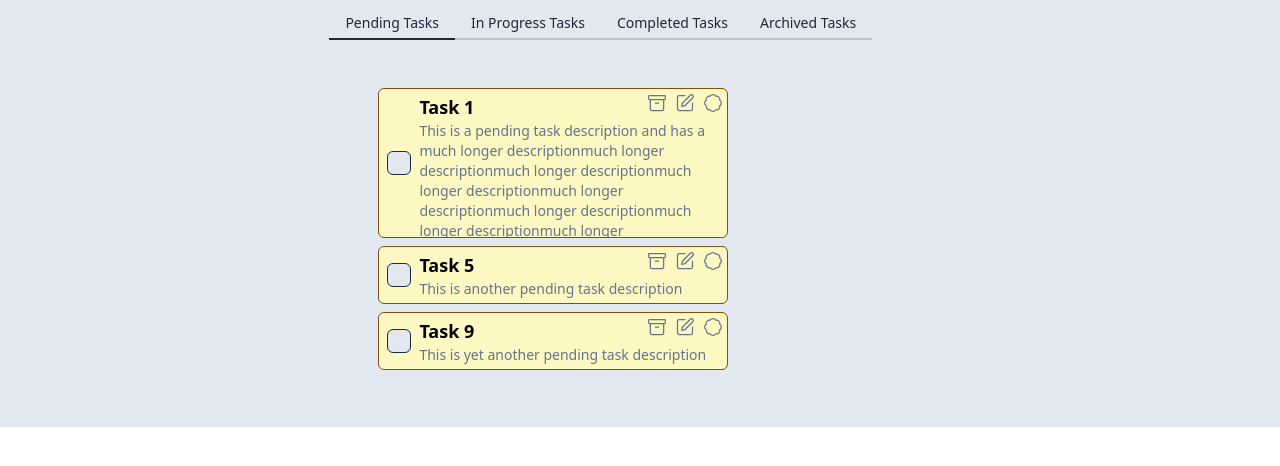
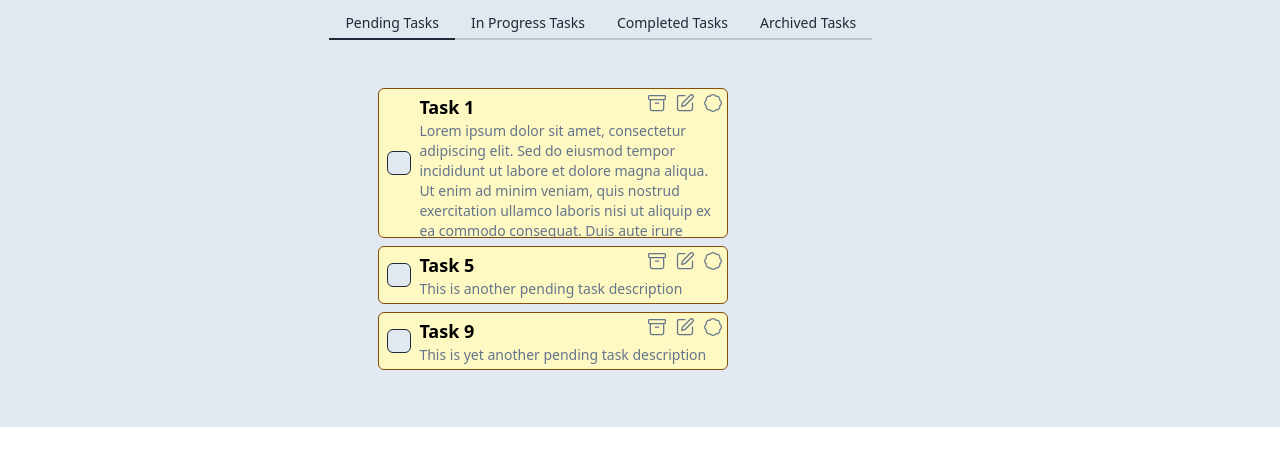
Before and after one commit to fractal-bootcamp/briansmiley-TaskManager, a React (Vite) app: page / in a window 1280 px wide. Shown: the top 466 px of the page. Built offline with nearby package versions, Linux system fonts and the light colour scheme.

Commit message:
updates long task text

```diff
--- a/src/assets/dummyTasks.ts
+++ b/src/assets/dummyTasks.ts
@@ -5,7 +5,7 @@ export const dummyTasks: Task[] = [
     id: "1",
     title: "Task 1",
     description:
-      "This is a pending task description and has a much longer descriptionmuch longer descriptionmuch longer descriptionmuch longer descriptionmuch longer descriptionmuch longer descriptionmuch longer descriptionmuch longer descriptionmuch longer descriptionmuch longer descriptionmuch longer descriptionmuch longer description that goes on and on and on and on and on",
+      "Lorem ipsum dolor sit amet, consectetur adipiscing elit. Sed do eiusmod tempor incididunt ut labore et dolore magna aliqua. Ut enim ad minim veniam, quis nostrud exercitation ullamco laboris nisi ut aliquip ex ea commodo consequat. Duis aute irure dolor in reprehenderit in voluptate velit esse cillum dolore eu fugiat nulla pariatur. Excepteur sint occaecat cupidatat non proident, sunt in culpa qui officia deserunt mollit anim id est laborum. Curabitur pretium tincidunt lacus. Nulla gravida orci a odio. Nullam varius, turpis et commodo pharetra, est eros bibendum elit, nec luctus magna felis sollicitudin mauris. Integer in mauris eu nibh euismod gravida. Duis ac tellus et risus vulputate vehicula. Donec lobortis risus a elit. Etiam tempor. Ut ullamcorper, ligula eu tempor congue, eros est euismod turpis, id tincidunt sapien risus a quam. Maecenas fermentum consequat mi. Donec fermentum. Pellentesque malesuada nulla a mi.",
     status: "pending"
   },
   {
```
